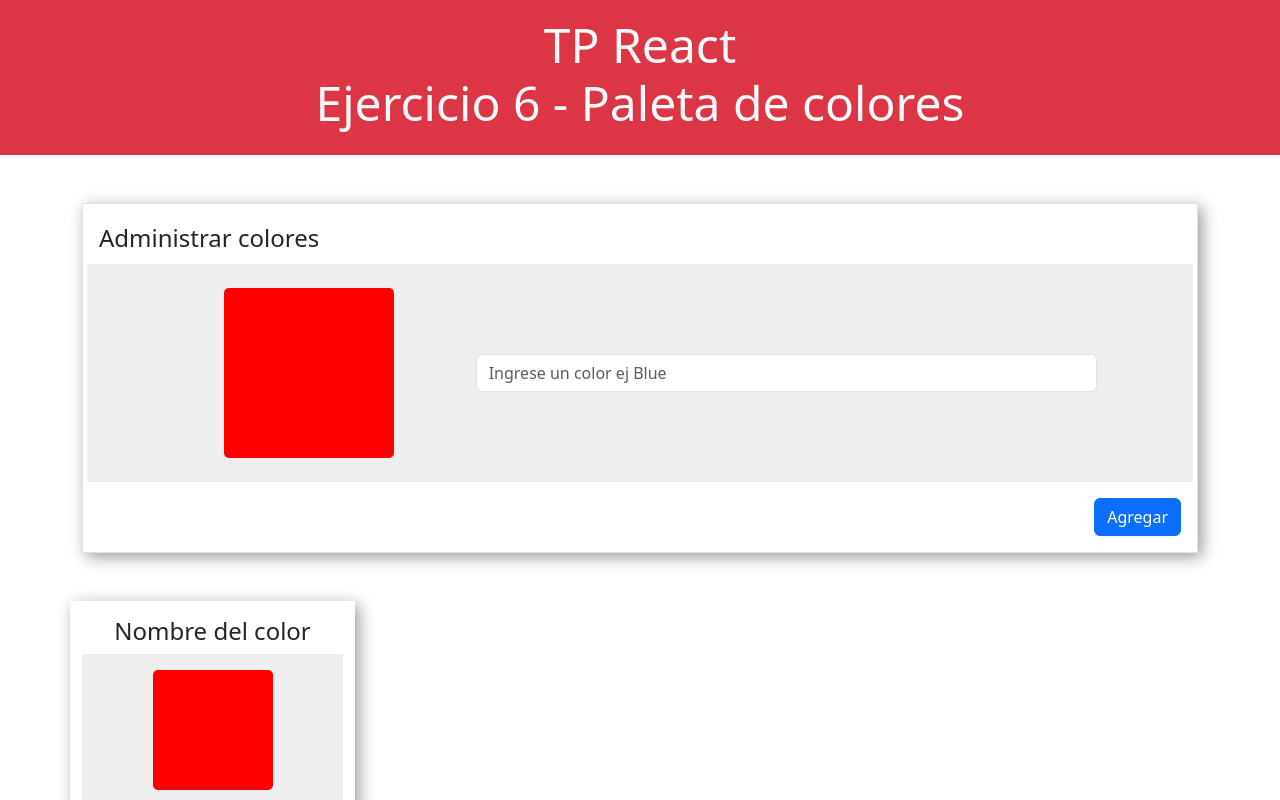
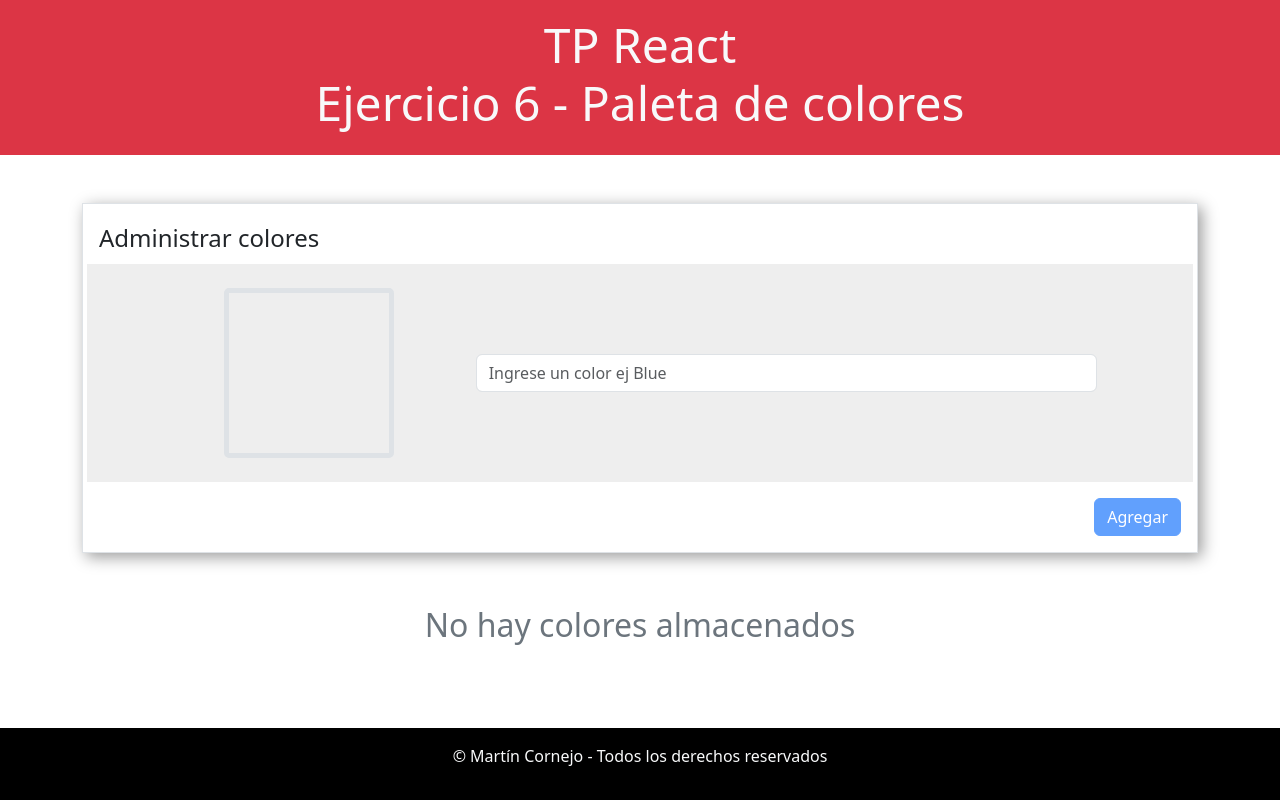
Before and after one commit to MartinCCornejo/paletaDeColoresConBackend, a React (Vite) app: page / in a window 1280 px wide. Shown: the top 800 px of the page. Built offline with nearby package versions, Linux system fonts and the light colour scheme.

Commit message:
Avanzamos con la logica de agregar colores

```diff
--- a/package.json
+++ b/package.json
@@ -14,7 +14,8 @@
     "bootstrap-icons": "^1.11.3",
     "react": "^18.2.0",
     "react-bootstrap": "^2.10.0",
-    "react-dom": "^18.2.0"
+    "react-dom": "^18.2.0",
+    "sweetalert2": "^11.10.4"
   },
   "devDependencies": {
     "@types/react": "^18.2.43",
--- a/src/App.css
+++ b/src/App.css
@@ -7,7 +7,6 @@
 .box{
   width: 170px;
   height: 170px;
-  background: red;
   border-radius: 5px;
   margin: 0 auto;
 }
@@ -16,10 +15,9 @@
   box-shadow: 4px 4px 15px rgba(0,0,0,0.4);
 }
 
-.color{
+.color-item{
   width: 120px;
   height: 120px;
-  background: red;
   border-radius: 5px;
   margin: 0 auto;
 }
--- a/src/App.jsx
+++ b/src/App.jsx
@@ -4,7 +4,6 @@ import 'bootstrap-icons/font/bootstrap-icons.css';
 import Footer from "./components/Footer";
 import { Container } from "react-bootstrap";
 import FormularioColores from "./components/FormularioColores";
-import ContenedorColores from "./components/ContenedorColores";
 
 function App() {
   return (
@@ -16,7 +15,6 @@ function App() {
       </header>
       <Container className="flex-grow-1">
         <FormularioColores></FormularioColores>
-        <ContenedorColores></ContenedorColores>
       </Container>
       <Footer></Footer>
     </>
--- a/src/components/Color.jsx
+++ b/src/components/Color.jsx
@@ -1,14 +1,15 @@
 import { Button, Col } from "react-bootstrap";
 
-const Color = () => {
+const Color = ({color,borrarColor}) => {
+
   return (
     <Col md="4" lg="3" className="box-shadow py-3">
       <div className="text-center">
-        <h3 className="fs-4">Nombre del color</h3>
+        <h3 className="fs-4 text-capitalize">{color}</h3>
         <div className="bg-gray py-3 my-2">
-            <div className="color"></div>
+            <div className="color-item" style={{backgroundColor: color}} ></div>
         </div>
-        <Button variant="danger">
+        <Button variant="danger" onClick={()=> borrarColor(color)}>
           <i className="bi bi-trash fs-5"></i>
         </Button>
       </div>
--- a/src/components/ContenedorColores.jsx
+++ b/src/components/ContenedorColores.jsx
@@ -1,12 +1,21 @@
-import { Row } from 'react-bootstrap';
-import Color from './Color';
+import { Row } from "react-bootstrap";
+import Color from "./Color";
 
-const ContenedorColores = () => {
-    return (
-        <Row>
-            <Color></Color>
-        </Row>
-    );
+const ContenedorColores = ({arrayColores,borrarColor}) => {
+
+    if (arrayColores.length === 0) {
+        return <p className="text-center lead text-secondary fs-2">No hay colores almacenados</p>
+    }
+
+  return (
+    <section>
+    <Row>
+        {
+            arrayColores.map((elemento,posicion) => <Color borrarColor={borrarColor} key={posicion} color={elemento}></Color>)
+        }
+    </Row>
+    </section>
+  );
 };
 
 export default ContenedorColores;
--- a/src/components/FormularioColores.jsx
+++ b/src/components/FormularioColores.jsx
@@ -1,25 +1,104 @@
 import { Form, Button, Row, Col } from "react-bootstrap";
+import { useState,useEffect } from "react";
+import Swal from "sweetalert2";
+import ContenedorColores from "./ContenedorColores";
 
 const FormularioColores = () => {
+  const [color, setColor] = useState("");
+  const coloresLocalStorage = JSON.parse(localStorage.getItem('coloresLocal')) || [];
+  const [arrayColores, setArrayColores] = useState(coloresLocalStorage);
+
+  useEffect(()=>{
+    localStorage.setItem('coloresLocal',JSON.stringify(arrayColores));
+  },[arrayColores,color])
+
+  const isValidColor = (inputColor) => {
+    // Expresión regular para verificar el formato del color
+    const colorRegex = /^#([A-Fa-f0-9]{6}|[A-Fa-f0-9]{3})$|^[a-zA-Z]+$/;
+    return colorRegex.test(inputColor);
+  };
+
+
+  const handleSubmit = (e) => {
+    e.preventDefault();
+
+    if (!isValidColor(color)) {
+        Swal.fire({
+          title: "Error",
+          text: "Por favor, ingrese un color válido.",
+          icon: "error",
+        });
+        return;
+      }
+
+    setArrayColores([...arrayColores, color]);
+
+    Swal.fire({
+      title: "Bien hecho!",
+      text: "El color se agrego correctamente",
+      icon: "success",
+    });
+
+    setColor("");
+  };
+
+  const borrarColor = (nombreDelColor) => {
+    // Borramos la tarea con el metodo filter
+    const nuevoArrayColores = arrayColores.filter(
+      (elemento) => elemento !== nombreDelColor
+    );
+
+    Swal.fire({
+      title: "Estas seguro de borrar este color?",
+      text: "Luego no podras revertir esta acción!",
+      icon: "warning",
+      showCancelButton: true,
+      confirmButtonColor: "#3085d6",
+      cancelButtonColor: "#d33",
+      confirmButtonText: "Si, borrar",
+      cancelButtonText: "Cancelar",
+    }).then((result) => {
+      if (result.isConfirmed) {
+        Swal.fire({
+          title: "Color eliminado!",
+          text: "El color se elimino correctamente.",
+          icon: "success",
+        });
+        // Actualizamos el state arrayTareas
+        setArrayColores(nuevoArrayColores);
+      }
+    });
+  };
+
+
+
   return (
-    <Form className="my-5 border p-3 box-shadow">
-      <Form.Group controlId="formularioTarea">
+    <section>
+      <Form className="my-5 border p-3 box-shadow" onSubmit={handleSubmit}>
+        <Form.Group controlId="formularioColor">
           <Form.Label className="fs-4">Administrar colores</Form.Label>
           <Row className="justify-content-center align-items-center bg-gray py-4 gap-3">
             <Col md="3">
-            <div className="box"></div>
+              <div className="box border border-5" style={{backgroundColor: color}}></div>
             </Col>
             <Col md="7">
-            <Form.Control type="text" placeholder="Ingrese un color ej Blue" />
+              <Form.Control
+                type="text"
+                placeholder="Ingrese un color ej Blue"
+                onChange={(e) => setColor(e.target.value)}
+                value={color}
+              />
             </Col>
           </Row>
           <div className="text-end">
-          <Button variant="primary" type="submit" className="mt-3">
+            <Button variant="primary" type="submit" className="mt-3" disabled={color.length < 3}>
               Agregar
             </Button>{" "}
           </div>
         </Form.Group>
       </Form>
+      <ContenedorColores arrayColores={arrayColores} borrarColor={borrarColor}></ContenedorColores>
+    </section>
   );
 };
 
```
Also changed, not shown: 1 other file (tests, documents, lock files or other folders). Lines whose indentation alone changed are shown as unchanged.
